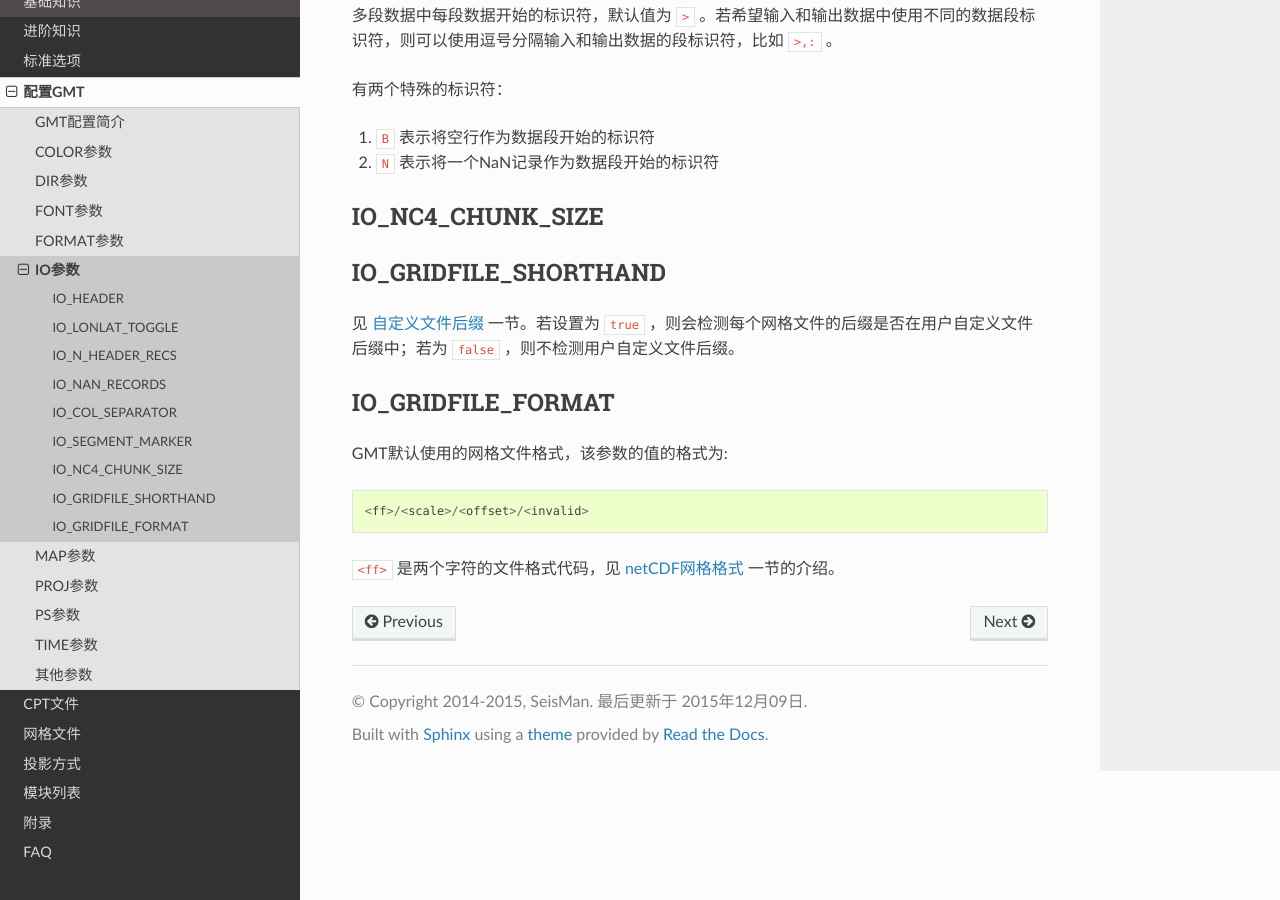
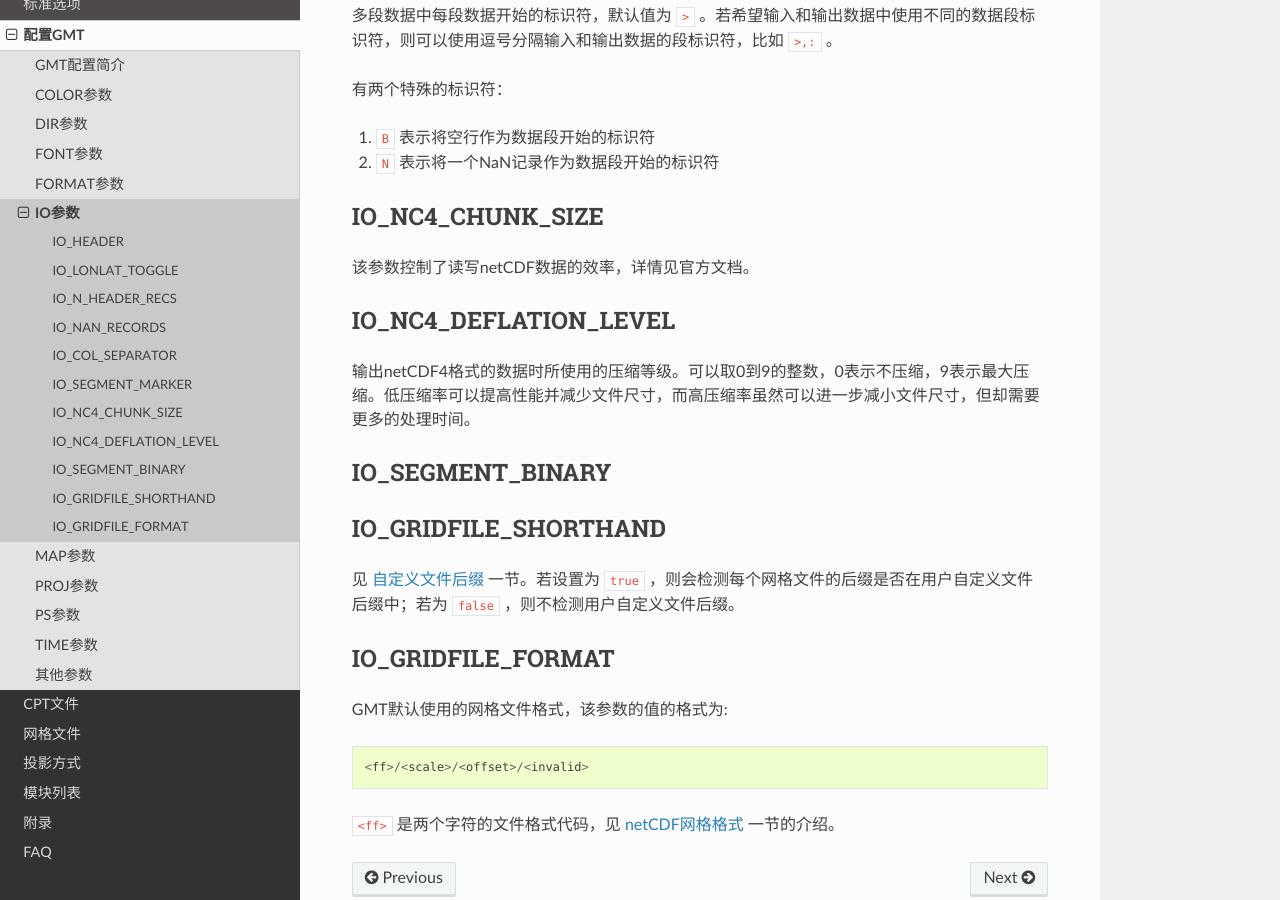
Before and after one commit to seisman/GMT5_Docs, a Sphinx documentation site: the page built from source/conf-io.rst, in a window 1280 px wide and 900 px high, scrolled down 993 px. Built offline with Sphinx 7.4.7 and the Read the Docs theme 2.0.0, drawn with Linux system fonts in a browser that asks for light colours; pages that are not in the unit, such as notebooks, are missing from menus.

Commit message:
update gmt.conf

```diff
--- a/source/conf-io.rst
+++ b/source/conf-io.rst
@@ -63,6 +63,22 @@ IO_SEGMENT_MARKER
 IO_NC4_CHUNK_SIZE
 -----------------
 
+该参数控制了读写netCDF数据的效率，详情见官方文档。
+
+.. _IO_NC4_DEFLATION_LEVEL:
+
+IO_NC4_DEFLATION_LEVEL
+----------------------
+
+输出netCDF4格式的数据时所使用的压缩等级。可以取0到9的整数，0表示不压缩，9表示最大压缩。低压缩率可以提高性能并减少文件尺寸，而高压缩率虽然可以进一步减小文件尺寸，但却需要更多的处理时间。
+
+.. _IO_SEGMENT_BINARY:
+
+IO_SEGMENT_BINARY
+-----------------
+
+.. TODO
+
 .. _IO_GRIDFILE_SHORTHAND:
 
 IO_GRIDFILE_SHORTHAND
```
